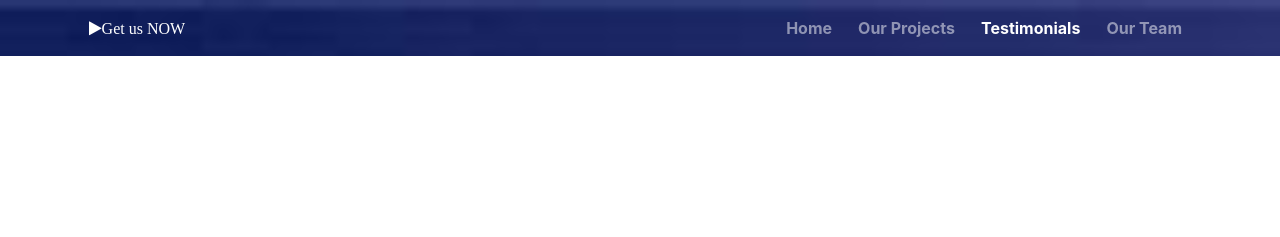
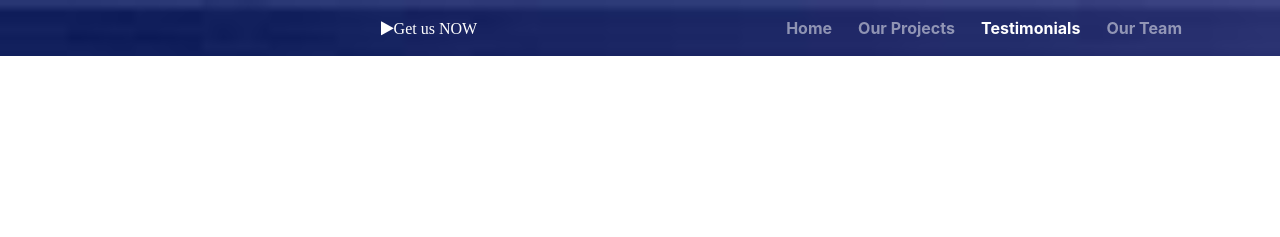
Before and after one commit to malaysrivastava/Website, a website: page test.html in a window 1280 px wide. Shown: the top 237 px of the page. Drawn offline with nearby package versions, Linux system fonts and the light colour scheme.

Commit message:
Update test.html

```diff
--- a/test.html
+++ b/test.html
@@ -26,7 +26,7 @@
         <span class="fa fa-align-justify fa-lg"></span>
       </button>
       <div class="collapse navbar-collapse" id="Navbar">
-      <span class="navbar-text mr-auto">
+      <span class="navbar-text ml-auto">
           <a data-toggle="modal" data-target="#app" class="ms">
             <span class="fa fa-play">Get us NOW</span>
 
```
